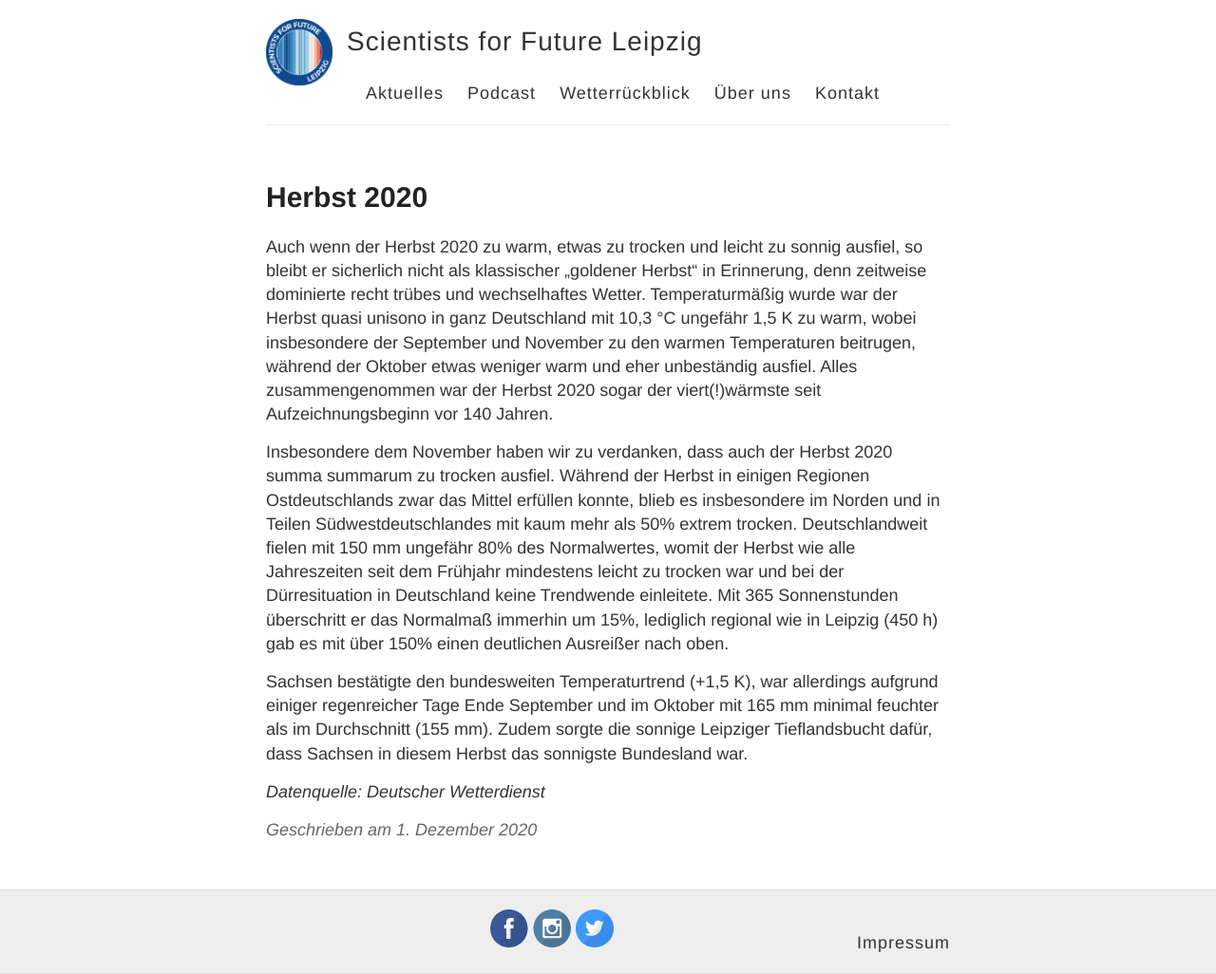
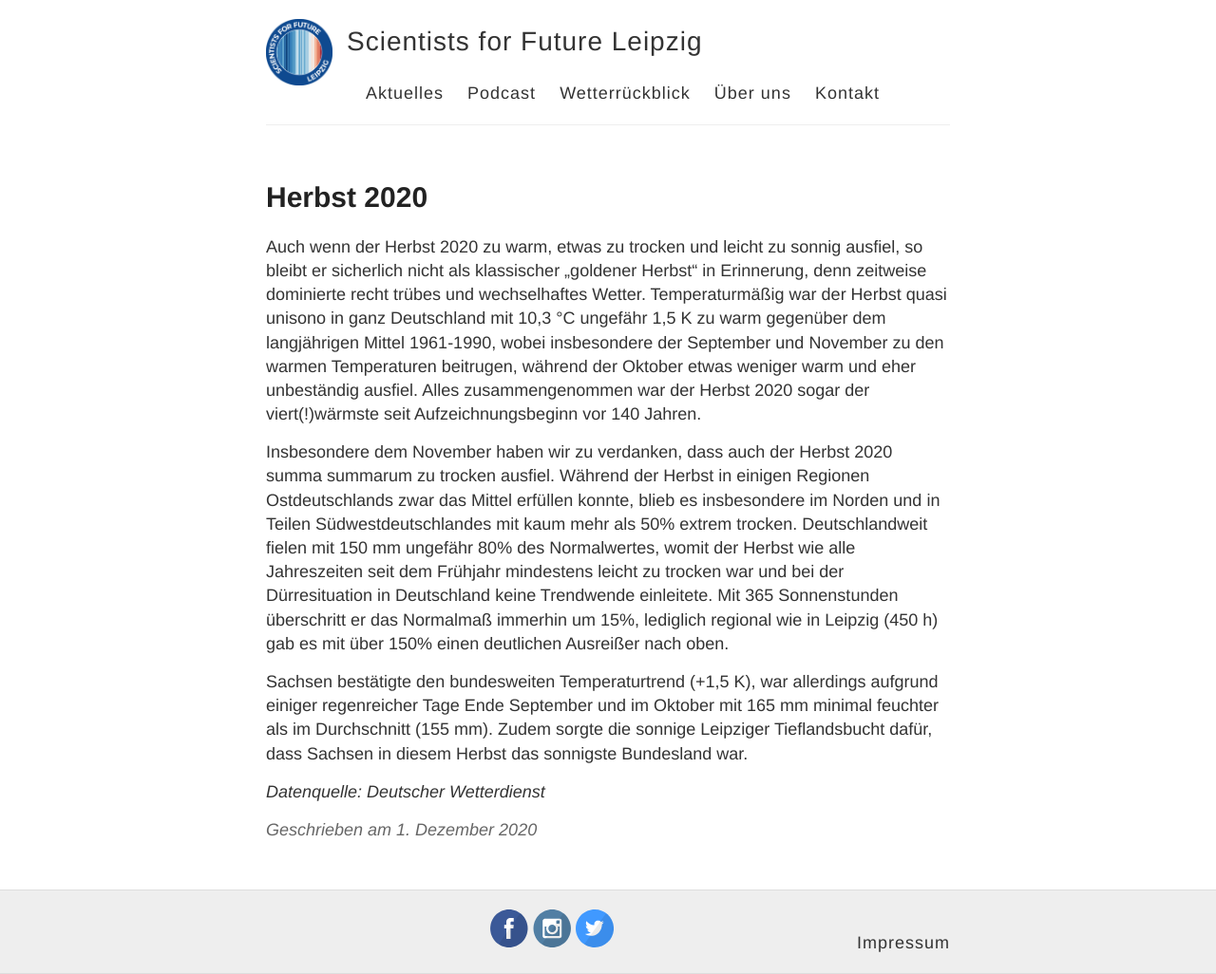
Before and after one commit to s4f-leipzig/s4f-leipzig.github.io, a Jekyll site: the page built from _posts/2020-12-01-Herbst-2020.md, in a window 1280 px wide. Shown: the whole page at 95% size. Built offline with Jekyll 4.4.1, drawn with Linux system fonts in a browser that asks for light colours.

Commit message:
Referenzzeitraum ergänzt und Typo

```diff
--- a/_posts/2020-12-01-Herbst-2020.md
+++ b/_posts/2020-12-01-Herbst-2020.md
@@ -4,7 +4,7 @@ title: Herbst 2020
 category: Wetter
 ---
 
-Auch wenn der Herbst 2020 zu warm, etwas zu trocken und leicht zu sonnig ausfiel, so bleibt er sicherlich nicht als klassischer „goldener Herbst“ in Erinnerung, denn zeitweise dominierte recht trübes und wechselhaftes Wetter. Temperaturmäßig wurde war der Herbst quasi unisono in ganz Deutschland mit 10,3 °C ungefähr 1,5 K zu warm, wobei insbesondere der September und November zu den warmen Temperaturen beitrugen, während der Oktober etwas weniger warm und eher unbeständig ausfiel. Alles zusammengenommen war der Herbst 2020 sogar der viert(!)wärmste seit Aufzeichnungsbeginn vor 140 Jahren.
+Auch wenn der Herbst 2020 zu warm, etwas zu trocken und leicht zu sonnig ausfiel, so bleibt er sicherlich nicht als klassischer „goldener Herbst“ in Erinnerung, denn zeitweise dominierte recht trübes und wechselhaftes Wetter. Temperaturmäßig war der Herbst quasi unisono in ganz Deutschland mit 10,3 °C ungefähr 1,5 K zu warm gegenüber dem langjährigen Mittel 1961-1990, wobei insbesondere der September und November zu den warmen Temperaturen beitrugen, während der Oktober etwas weniger warm und eher unbeständig ausfiel. Alles zusammengenommen war der Herbst 2020 sogar der viert(!)wärmste seit Aufzeichnungsbeginn vor 140 Jahren.
 
 Insbesondere dem November haben wir zu verdanken, dass auch der Herbst 2020 summa summarum zu trocken ausfiel. Während der Herbst in einigen Regionen Ostdeutschlands zwar das Mittel erfüllen konnte, blieb es insbesondere im Norden und in Teilen Südwestdeutschlandes mit kaum mehr als 50% extrem trocken. Deutschlandweit fielen mit 150 mm ungefähr 80% des Normalwertes, womit der Herbst wie alle Jahreszeiten seit dem Frühjahr mindestens leicht zu trocken war und bei der Dürresituation in Deutschland keine Trendwende einleitete. Mit 365 Sonnenstunden überschritt er das Normalmaß immerhin um 15%, lediglich regional wie in Leipzig (450 h) gab es mit über 150% einen deutlichen Ausreißer nach oben.
 
```
